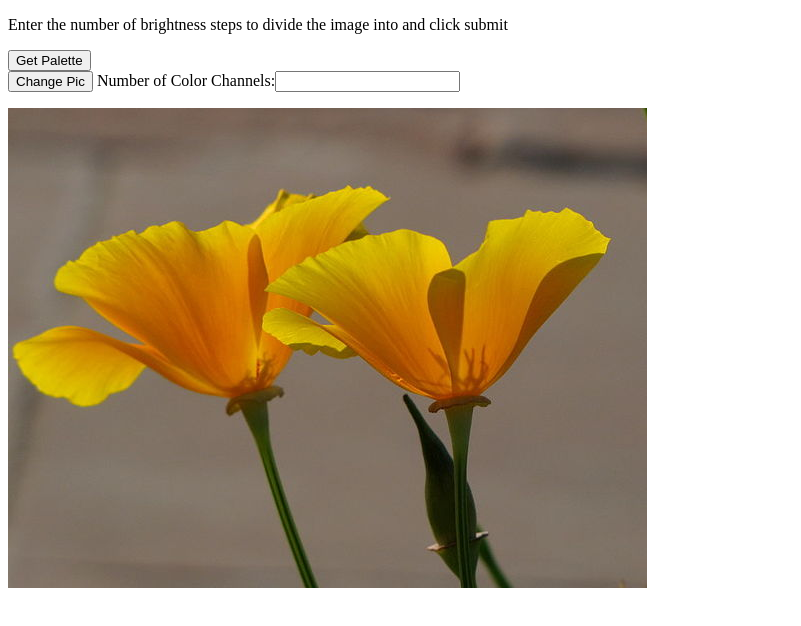
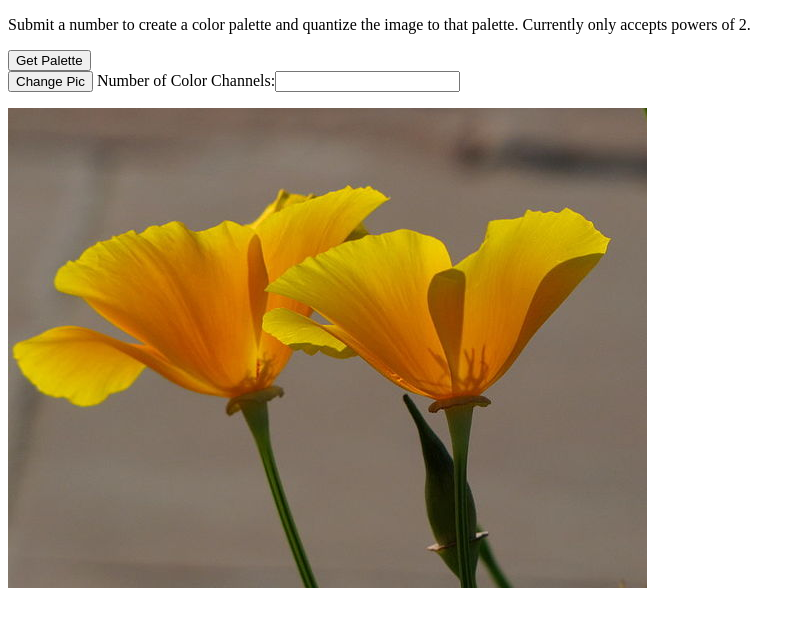
Before and after one commit to tgiachett/canvas-median-cut-quantization, a plain HTML site: page index.html in a window 1280 px wide. Shown: the whole page, without its empty margins (0-801 px from the left). Drawn offline with Linux system fonts and the light colour scheme.

Commit message:
Corrected instructions

```diff
--- a/index.html
+++ b/index.html
@@ -8,7 +8,7 @@
   <meta property="og:image" content="https://tgiachett.github.io/canvas-median-cut-quantization/screenshot.png"/>
   </head>
   <body>
-    <p>Enter the number of brightness steps to divide the image into and click submit</p>
+    <p>Submit a number to create a color palette and quantize the image to that palette. Currently only accepts powers of 2.</p>
     <button id="submit">Get Palette</button>
     <form>
       <button id="changePic">Change Pic</button>
```
